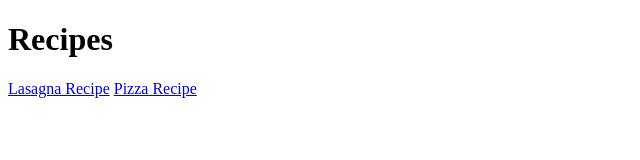
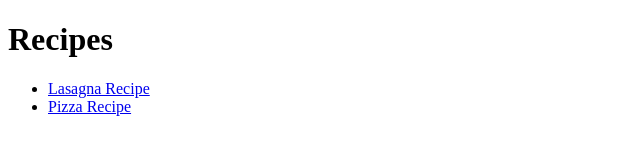
Before and after one commit to MMTEEHEE/recipes, a plain HTML site: page index.html in a window 1280 px wide. Shown: the whole page, without its empty margins (0-640 px from the left). Drawn offline with Linux system fonts and the light colour scheme.

Commit message:
Created a unordered list for the recipes

```diff
--- a/index.html
+++ b/index.html
@@ -7,8 +7,10 @@
 </head>
 <body>
     <h1>Recipes</h1>
-    <a href="recipes/lasagna.html">Lasagna Recipe</a>
-    <a href="recipes/pizza.html">Pizza Recipe</a>
+    <ul>
+        <li><a href="recipes/lasagna.html">Lasagna Recipe</a></li>
+        <li><a href="recipes/pizza.html">Pizza Recipe</a></li>
+    </ul>
 
 </body>
 </html>
```
